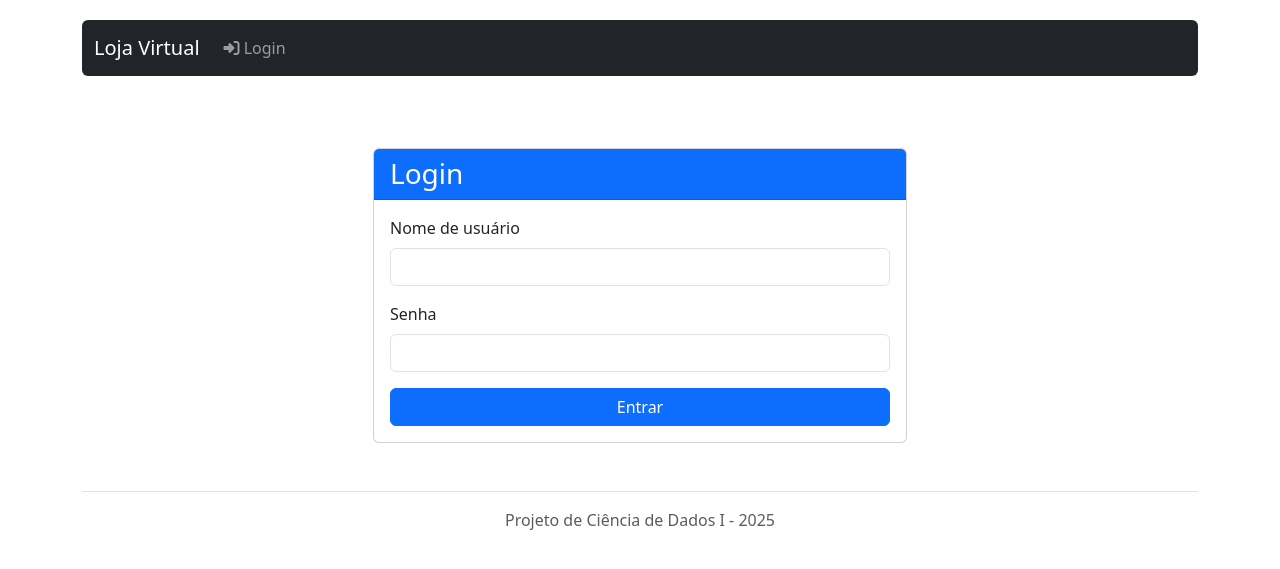
After one commit to lufe70/projeto_flask, a Flask app: page /login in a window 1280 px wide. The commit adds this page. Shown: the top 569 px of the page. Run offline with Flask 3, Linux system fonts and the light colour scheme; some libraries are stand-ins or nearby versions.

Commit message:
Fase 6 - Login para administrador

```diff
--- a/app.py
+++ b/app.py
@@ -5,6 +5,10 @@ import os
 from datetime import datetime
 from werkzeug.utils import secure_filename
 import uuid
+
+from flask_login import LoginManager, UserMixin, login_user, logout_user, login_required, current_user
+from werkzeug.security import generate_password_hash, check_password_hash
+
 
 # Configuração para upload de imagens
 UPLOAD_FOLDER = os.path.join(os.path.dirname(os.path.abspath(__file__)), 'static/uploads')
@@ -78,17 +82,23 @@ def save_image(file):
 
 # Rota para servir arquivos de upload
 @app.route('/uploads/<filename>')
+@login_required
 def uploaded_file(filename):
     return send_from_directory(app.config['UPLOAD_FOLDER'], filename)
 
 # Rota para detalhes do produto
 @app.route('/produto/<int:id>')
+@login_required
 def detalhes_produto(id):
     produto = Produto.query.get_or_404(id)
     return render_template('detalhes.html', produto=produto)
 
+@app.route('/admin')
+def admin():
+    return redirect(url_for('listar_produtos'))
 # Rota principal - lista produtos
-@app.route('/admin')
+@app.route('/listar_produtos')
+@login_required
 def listar_produtos():
     # Opção de filtragem por categoria
     categoria_id = request.args.get('categoria', None)
@@ -115,6 +125,7 @@ def listar_produtos():
                           categoria_filtro=categoria_id)
 
 @app.route('/adicionar', methods=['GET', 'POST'])
+@login_required
 def adicionar_produto():
     # Obter todas as categorias para o select do formulário
     categorias = Categoria.query.order_by(Categoria.nome).all()
@@ -208,6 +219,7 @@ def adicionar_produto():
     return render_template('adicionar.html', categorias=categorias)
 
 @app.route('/editar/<int:id>', methods=['GET', 'POST'])
+@login_required
 def editar_produto(id):
     produto = Produto.query.get_or_404(id)
     categorias = Categoria.query.order_by(Categoria.nome).all()
@@ -324,6 +336,7 @@ def editar_produto(id):
     return render_template('editar.html', produto=produto, categorias=categorias)
 
 @app.route('/excluir/<int:id>', methods=['POST'])
+@login_required
 def excluir_produto(id):
     produto = Produto.query.get_or_404(id)
 
@@ -350,11 +363,13 @@ def excluir_produto(id):
 
 # Rotas para gerenciar categorias
 @app.route('/categorias')
+@login_required
 def listar_categorias():
     categorias = Categoria.query.all()
     return render_template('categorias/listar.html', categorias=categorias)
 
 @app.route('/categorias/adicionar', methods=['GET', 'POST'])
+@login_required
 def adicionar_categoria():
     if request.method == 'POST':
         nome = request.form.get('nome', '').strip()
@@ -389,6 +404,7 @@ def adicionar_categoria():
     return render_template('categorias/adicionar.html')
 
 @app.route('/categorias/editar/<int:id>', methods=['GET', 'POST'])
+@login_required
 def editar_categoria(id):
     categoria = Categoria.query.get_or_404(id)
 
@@ -424,6 +440,7 @@ def editar_categoria(id):
     return render_template('categorias/editar.html', categoria=categoria)
 
 @app.route('/categorias/excluir/<int:id>', methods=['POST'])
+@login_required
 def excluir_categoria(id):
     categoria = Categoria.query.get_or_404(id)
 
@@ -524,11 +541,66 @@ def esvaziar_carrinho():
     return redirect(url_for('ver_carrinho'))
 
 
+# Rota de login
+@app.route('/login', methods=['GET', 'POST'])
+def login():
+    if current_user.is_authenticated:
+        return redirect(url_for('admin'))
+
+    if request.method == 'POST':
+        username = request.form.get('username')
+        password = request.form.get('password')
+
+        user = User.query.filter_by(username=username).first()
+
+        if user and user.check_password(password):
+            login_user(user)
+            next_page = request.args.get('next')
+            return redirect(next_page or url_for('admin'))
+        else:
+            flash('Nome de usuário ou senha incorretos', 'danger')
+
+    return render_template('login.html')
+
+# Rota de logout
+@app.route('/logout')
+@login_required
+def logout():
+    logout_user()
+    flash('Você foi desconectado', 'success')
+    return redirect(url_for('login'))
+
+# Configure o gerenciador de login
+login_manager = LoginManager()
+login_manager.init_app(app)
+login_manager.login_view = 'login'  # Rota para onde redirecionar se não autenticado
+
+# Modelo de usuário para autenticação
+class User(UserMixin, db.Model):
+    id = db.Column(db.Integer, primary_key=True)
+    username = db.Column(db.String(100), unique=True, nullable=False)
+    password_hash = db.Column(db.String(200), nullable=False)
+
+    def set_password(self, password):
+        self.password_hash = generate_password_hash(password)
+
+    def check_password(self, password):
+        return check_password_hash(self.password_hash, password)
+
+@login_manager.user_loader
+def load_user(user_id):
+    return User.query.get(int(user_id))
 
 # Criar tabelas e inserir dados de exemplo
 with app.app_context():
     db.create_all()
-
+    # Adicionar um usuário admin se não existir
+    if not User.query.filter_by(username='admin').first():
+        admin = User(username='admin')
+        admin.set_password('senha123')  # Troque para uma senha mais segura
+        db.session.add(admin)
+        db.session.commit()
+        print('Usuário admin criado')
     # # Adicionar categorias de exemplo se o banco estiver vazio
     # if Categoria.query.count() == 0:
     #     categorias_exemplo = [
--- a/requirements.txt
+++ b/requirements.txt
@@ -4,3 +4,4 @@ Werkzeug
 Jinja2
 SQLAlchemy
 flask-migrate
+flask-login
--- a/templates/base.html
+++ b/templates/base.html
@@ -46,6 +46,7 @@
                     </button>
                     <div class="collapse navbar-collapse" id="navbarNav">
                         <ul class="navbar-nav">
+                            {% if current_user.is_authenticated %}
                             <li class="nav-item">
                                 <a class="nav-link" href="{{ url_for('listar_produtos') }}">
                                     <i class="fas fa-box"></i> Produtos
@@ -61,6 +62,21 @@
                                     <i class="fas fa-tags"></i> Categorias
                                 </a>
                             </li>
+                               <!-- Adicionar esta parte para autenticação -->
+                            <li class="nav-item ms-auto">
+
+                                <a class="nav-link" href="{{ url_for('logout') }}">
+                                    <i class="fas fa-sign-out-alt"></i> Logout
+                                </a>
+                            </li>
+                            {% else %}
+                            <li>
+                                <a class="nav-link" href="{{ url_for('login') }}">
+                                    <i class="fas fa-sign-in-alt"></i> Login
+                                </a>
+                            </li>
+                            {% endif %}
+
                         </ul>
                     </div>
                 </div>
--- /dev/null
+++ b/templates/login.html
@@ -0,0 +1,32 @@
+{% extends 'base.html' %}
+
+{% block title %}Login - Painel Admin{% endblock %}
+
+{% block content %}
+<div class="container">
+    <div class="row justify-content-center">
+        <div class="col-md-6">
+            <div class="card mt-5">
+                <div class="card-header bg-primary text-white">
+                    <h3 class="card-title mb-0">Login</h3>
+                </div>
+                <div class="card-body">
+                    <form method="post">
+                        <div class="mb-3">
+                            <label for="username" class="form-label">Nome de usuário</label>
+                            <input type="text" class="form-control" id="username" name="username" required>
+                        </div>
+                        <div class="mb-3">
+                            <label for="password" class="form-label">Senha</label>
+                            <input type="password" class="form-control" id="password" name="password" required>
+                        </div>
+                        <div class="d-grid">
+                            <button type="submit" class="btn btn-primary">Entrar</button>
+                        </div>
+                    </form>
+                </div>
+            </div>
+        </div>
+    </div>
+</div>
+{% endblock %}
```
Also changed, not shown: instance/produtos.db, templates/logout.html (added).
